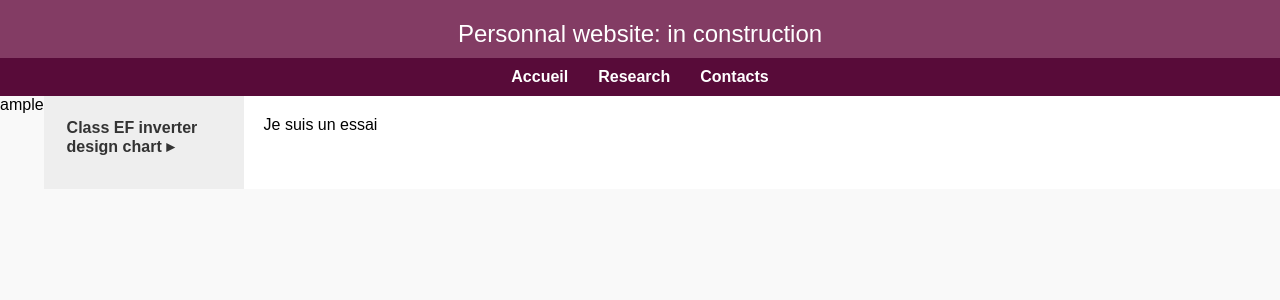
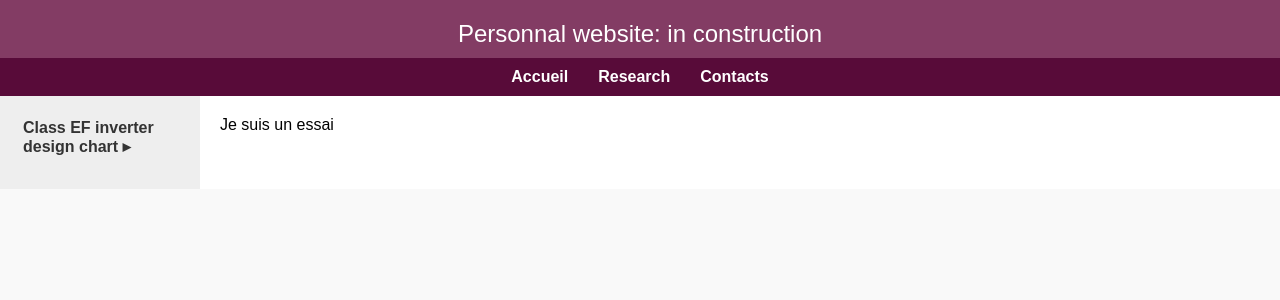
Before and after one commit to bdaire/bdaire.github.io, a Jekyll site: the page built from research_SEC_overview.md, in a window 1280 px wide. Shown: the top 300 px of the page. Built offline with Jekyll 4.4.1, drawn with Linux system fonts in a browser that asks for light colours.

Commit message:
Update sidebar-research.html

```diff
--- a/_includes/sidebar-research.html
+++ b/_includes/sidebar-research.html
@@ -1,4 +1,4 @@
-ample<aside style="width: 200px; background: #eee; padding: 15px; font-family: Arial, sans-serif;">
+<aside style="width: 200px; background: #eee; padding: 15px; font-family: Arial, sans-serif;">
   <style>
     .menu-item {
       position: relative;
```
